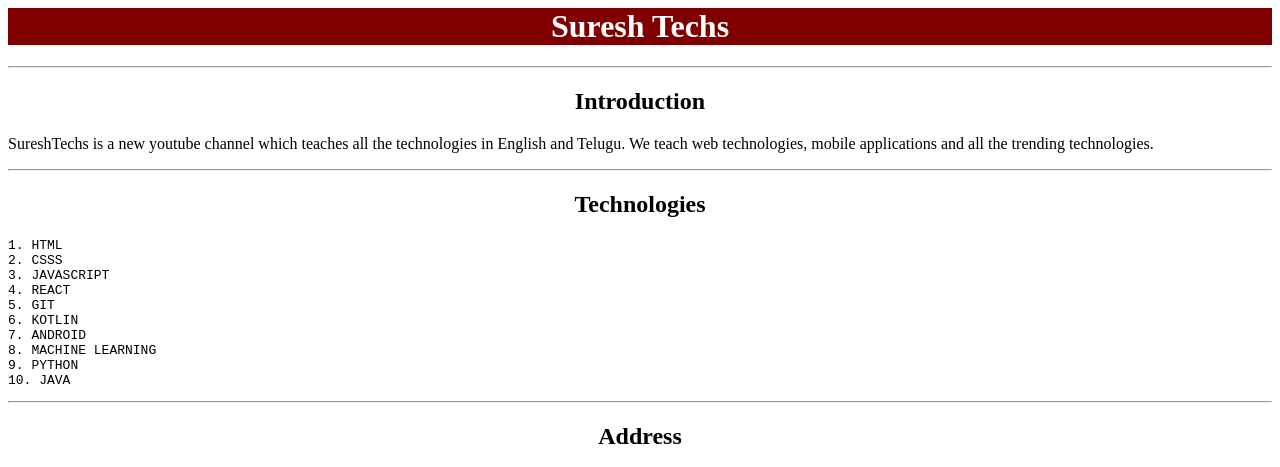
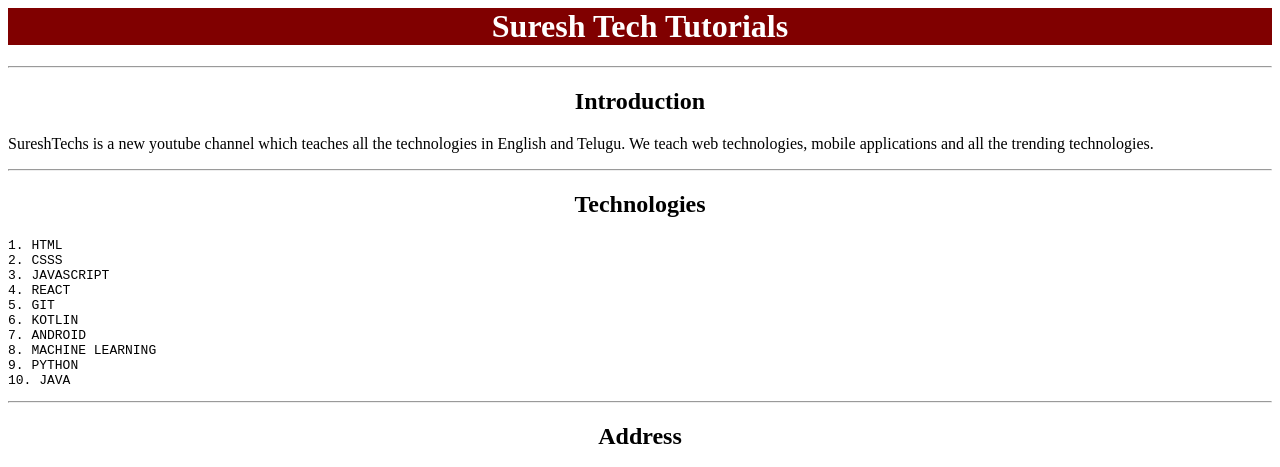
Before and after one commit to osendar/osendar_maven, a plain HTML site: page index.html in a window 1280 px wide. Shown: the top 467 px of the page. Drawn offline with Linux system fonts and the light colour scheme.

Commit message:
htmlfile

```diff
--- a/index.html
+++ b/index.html
@@ -3,7 +3,7 @@
 <title>SureshTechs</title>
 </head>
 <body>
-<h1 style="text-align:center;background-color:maroon;color:white">Suresh Techs</h1>
+<h1 style="text-align:center;background-color:maroon;color:white">Suresh Tech Tutorials</h1>
 <hr/>
 <h2 style="text-align:center">Introduction</h2>
 <p>SureshTechs is a new youtube channel which teaches all the technologies in English and Telugu. We teach web technologies, mobile applications and all the trending technologies.
```
